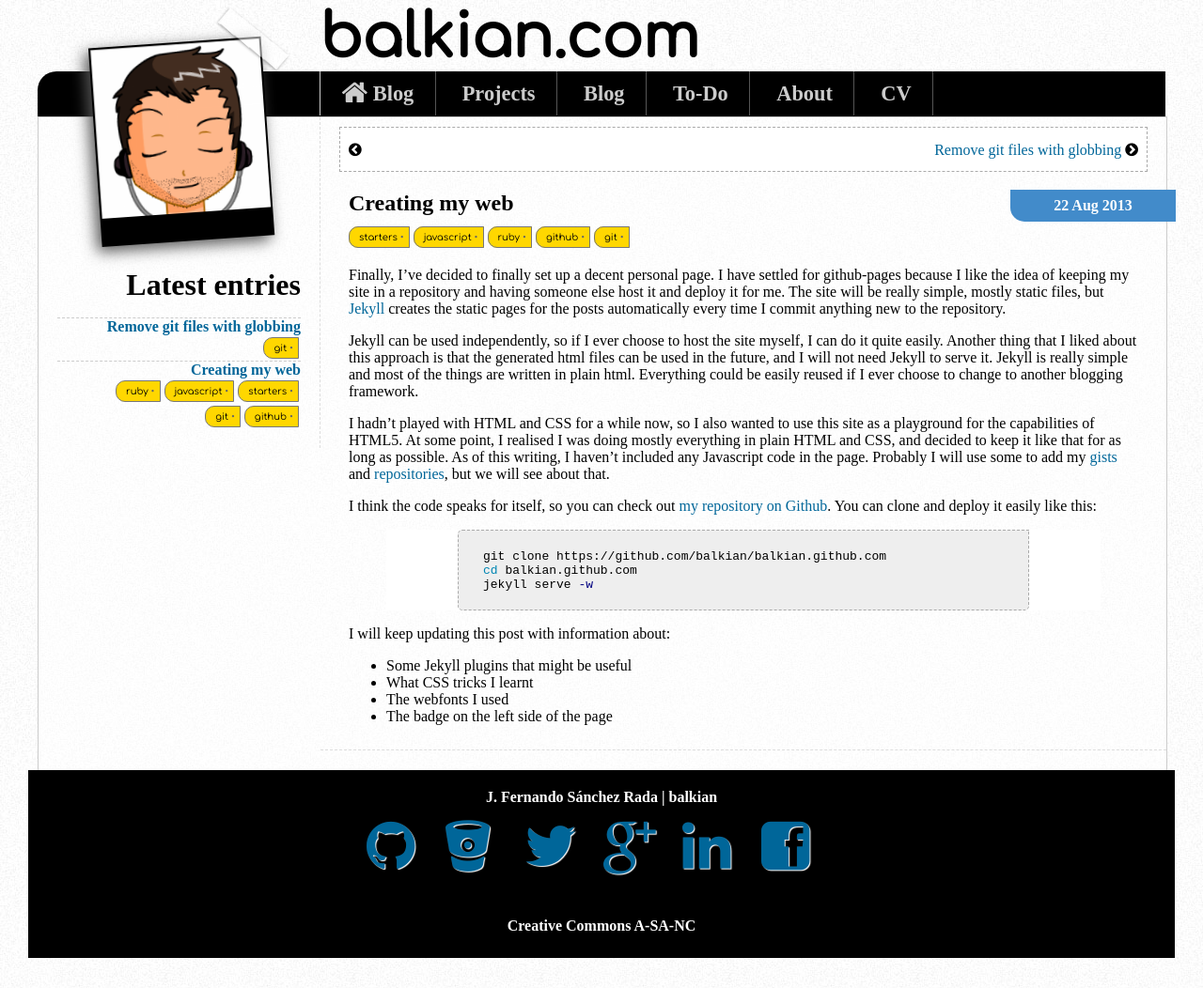
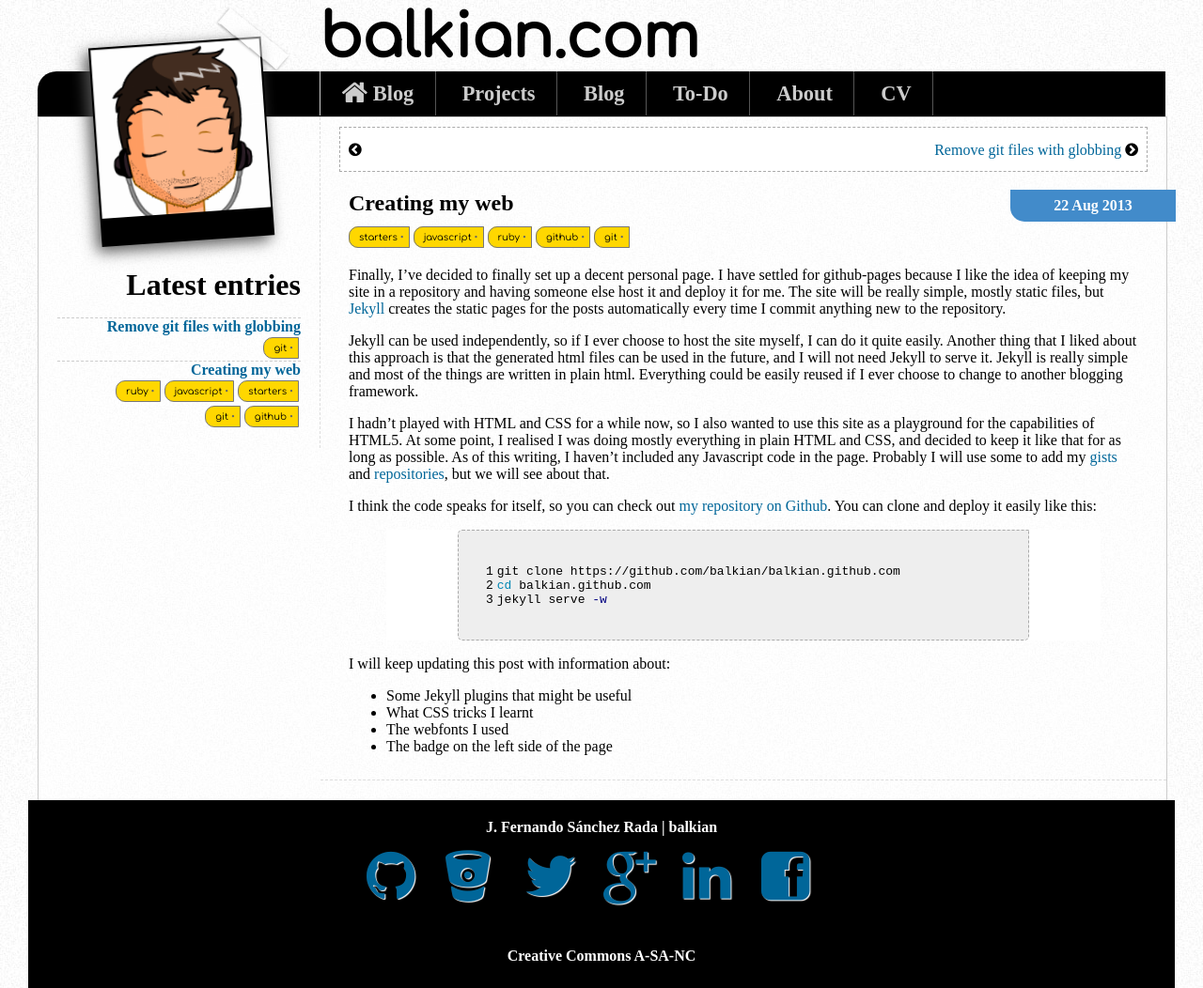
Before and after one commit to balkian/balkian.github.com, a Jekyll site: the page built from _posts/2013-08-17-creating-my-web.markdown, in a window 1280 px wide. Shown: the whole page at 94% size. Built offline with Jekyll 4.4.1, drawn with Linux system fonts in a browser that asks for light colours; some web fonts are replaced.

Commit message:
Update 2013-08-17-creating-my-web.markdown

```diff
--- a/_posts/2013-08-17-creating-my-web.markdown
+++ b/_posts/2013-08-17-creating-my-web.markdown
@@ -13,7 +13,7 @@ I hadn't played with HTML and CSS for a while now, so I also wanted to use this
 
 I think the code speaks for itself, so you can check out [my repository on Github](http://github.com/balkian/balkian.github.com). You can clone and deploy it easily like this:
 
-{% highlight bash %}
+{% highlight bash linenos %}
 git clone https://github.com/balkian/balkian.github.com
 cd balkian.github.com
 jekyll serve -w
```
